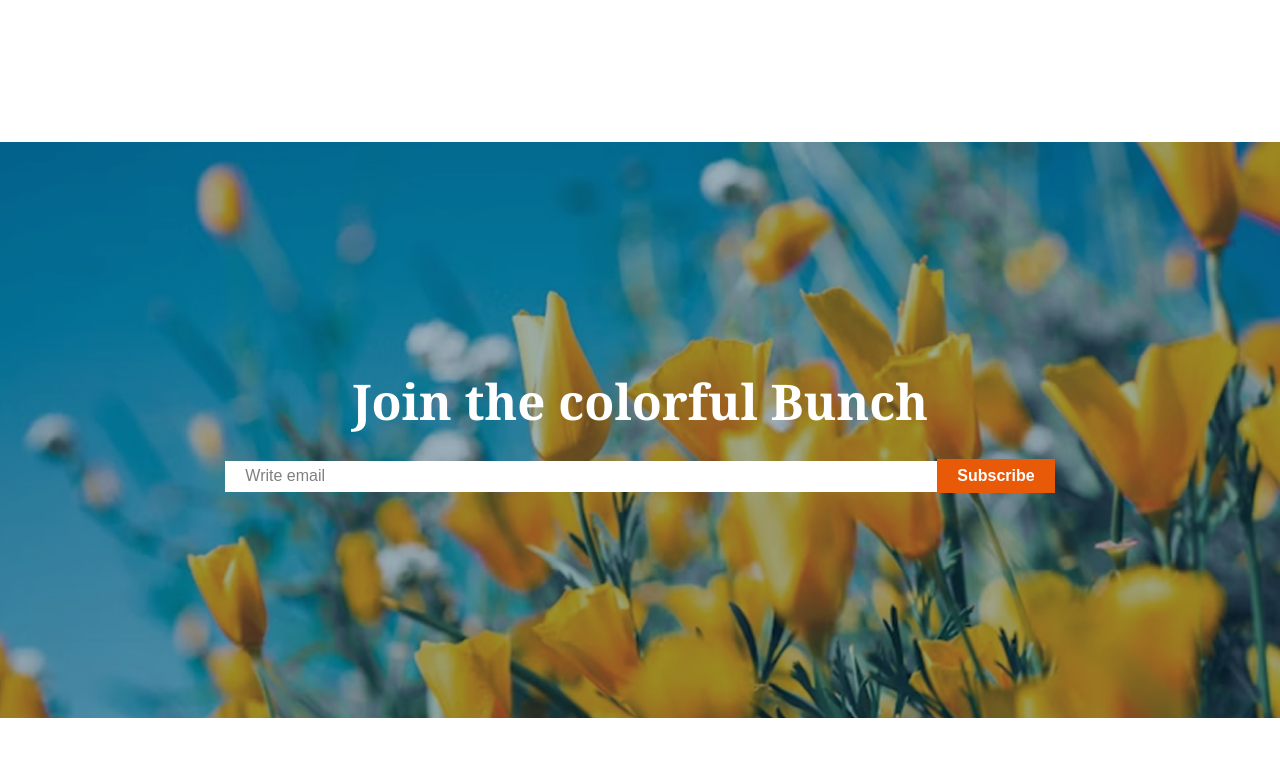
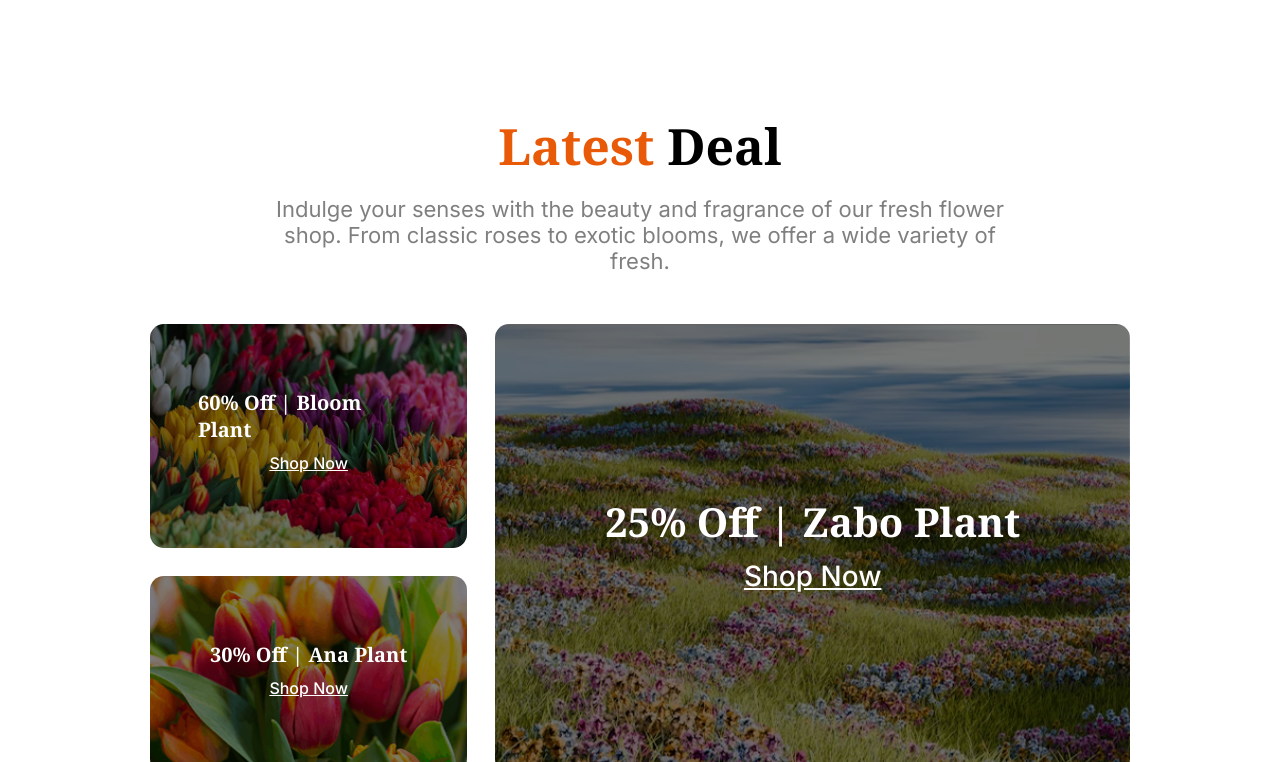
Before and after one commit to rht789/ph_assignment2, a plain HTML site: page index.html in a window 1280 px wide. Shown: the part 2372-3134 px from the top of the page. Drawn offline with Linux system fonts and the light colour scheme.

Commit message:
latest deal section added

```diff
--- a/index.html
+++ b/index.html
@@ -96,6 +96,27 @@
                 </p>
             </div>
         </section>
+        <section class="latest-deal">
+            <div class="ld-container">
+                <h3 class="latest-deal-title noto-serif-font"><span class="primary-color  ">Latest</span> Deal</h3>
+                <p class="latest-deal-description gray-1">Indulge your senses with the beauty and fragrance of our fresh flower shop. From classic roses to exotic blooms, we offer a wide variety of fresh.</p>
+            </div>
+
+            <div class="deals-container">
+                <div class="deal-card" id="bloom-plant">
+                    <h4 class="deal-info noto-serif-font">60% Off | Bloom Plant</h4>
+                    <a href="#">Shop Now</a>
+                </div>
+                <div class="deal-card" id="ana-plant">
+                    <h4 class="deal-info noto-serif-font">30% Off | Ana Plant</h4>
+                    <a href="#">Shop Now</a>
+                </div>
+                <div class="deal-card" id="zabo-plant">
+                    <h4 class="deal-info noto-serif-font">25% Off | Zabo Plant</h4>
+                    <a href="#">Shop Now</a>
+                </div>
+            </div>
+        </section>
     </main>
     <footer>
         <section class="join">
--- a/style.css
+++ b/style.css
@@ -206,6 +206,78 @@ nav ul a {
   right: -90px;
   animation: spin 7s linear infinite;
 }
+/* ------------------- Latest Deal Section Styles ------------------- */
+.ld-container{
+  width: 75%;
+  margin: 0 auto;
+  text-align: center;
+}
+.latest-deal-title{
+  font-size: 3.125rem;
+  font-weight: 700;
+  margin-bottom: 16px;
+}
+
+.latest-deal-description {
+  font-size: 1.375rem;
+  margin-bottom: 50px;
+}
+
+.deals-container{
+  display: grid;
+  grid-template-columns: 1fr 2fr;
+  gap: 28px;
+}
+.deal-card {
+  display: flex;
+  flex-direction: column;
+  justify-content: center;
+  align-items: center;
+  font-size: 20px;
+  padding: 65px 48px;
+  border-radius: 14px;
+}
+
+.deal-card a {
+  color: white;
+  padding: 10px 16px;
+  border-radius: 6px;
+  font-size: 16px;
+  font-weight: 500;
+}
+
+#bloom-plant{
+  background-image: linear-gradient(rgba(0,0,0,0.5), rgba(0,0,0,0.5)) ,url(images/deal-bloom.png);
+  background-size: cover;
+  background-position: center;
+  background-repeat: no-repeat;
+  color: white;
+}
+
+#zabo-plant{
+  background-image: linear-gradient(rgba(0,0,0,0.5), rgba(0,0,0,0.5)) ,url(images/deal-zabo.png);
+  background-color: #C8C8C8;
+  grid-column: 2;
+  grid-row: 1 / span 2;
+  background-size: cover;
+  background-position: center;
+  background-repeat: no-repeat;
+  color: white;
+  font-size: 40px;
+}
+
+#zabo-plant a {
+  font-size: 28px;
+}
+
+#ana-plant{
+  background-image: linear-gradient(rgba(0,0,0,0.5), rgba(0,0,0,0.5)), url(images/deal-ana.png);
+  background-color: #C8C8C8;
+  background-size: cover;
+  background-position: center;
+  background-repeat: no-repeat;
+  color: white;
+}
 
 /* -------------------------- Footer Styles -------------------------- */
 /* ------------------- Join Section Styles ------------------- */
@@ -367,6 +439,30 @@ nav ul a {
     font-size: 0.875rem;
   }
 
+  /* latest deals section  */
+  .latest-deal-title{
+    font-size: 1.5rem;
+  }
+
+  .latest-deal-description {
+    font-size: 0.875rem;
+  }
+
+  .deals-container {
+    grid-template-columns: 1fr;
+    gap: 20px;
+  }
+
+  #zabo-plant{
+    font-size: 20px;
+    grid-column: 1;
+    grid-row: 2;
+  }
+
+  #zabo-plant a {
+    font-size: 16px;
+  }
+
   /* join section  */
   .join {
     height: 275px;
```
